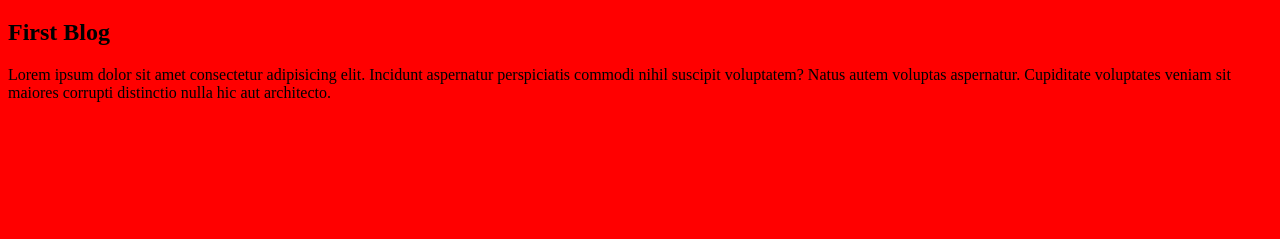
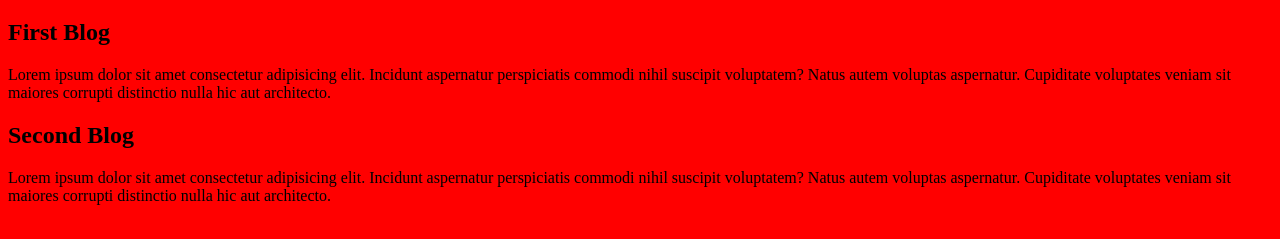
Before and after one commit to mstsurnalyakter/git_practice, a plain HTML site: page index.html in a window 1280 px wide. Shown: the part 61-300 px from the top of the page. Drawn offline with Linux system fonts and the light colour scheme.

Commit message:
second blog

```diff
--- a/index.html
+++ b/index.html
@@ -16,6 +16,12 @@
             Lorem ipsum dolor sit amet consectetur adipisicing elit. Incidunt aspernatur perspiciatis commodi nihil suscipit voluptatem? Natus autem voluptas aspernatur. Cupiditate voluptates veniam sit maiores corrupti distinctio nulla hic aut architecto.
         </p>
     </section>
+    <section>
+        <h2>Second Blog</h2>
+        <p>
+            Lorem ipsum dolor sit amet consectetur adipisicing elit. Incidunt aspernatur perspiciatis commodi nihil suscipit voluptatem? Natus autem voluptas aspernatur. Cupiditate voluptates veniam sit maiores corrupti distinctio nulla hic aut architecto.
+        </p>
+    </section>
 
 
 </body>
```
